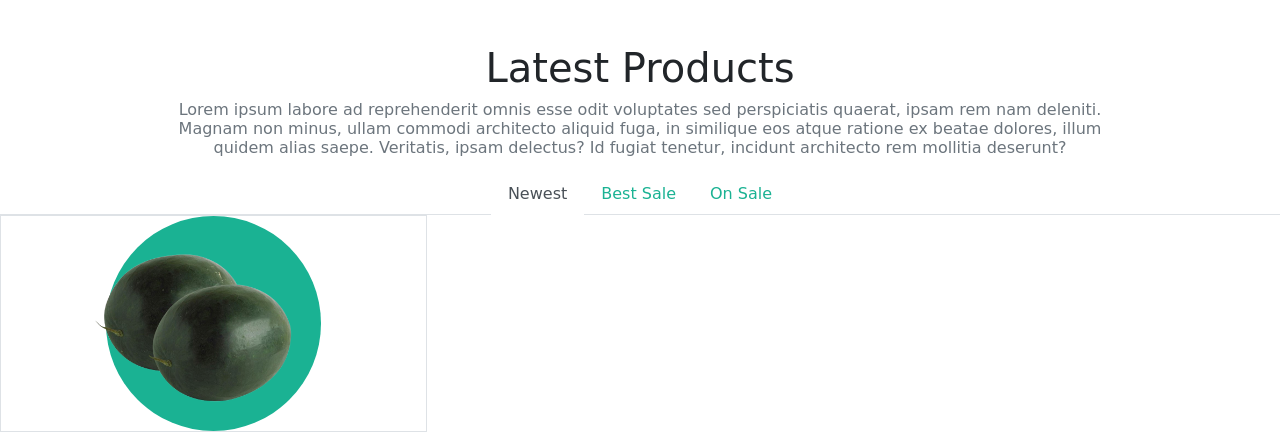
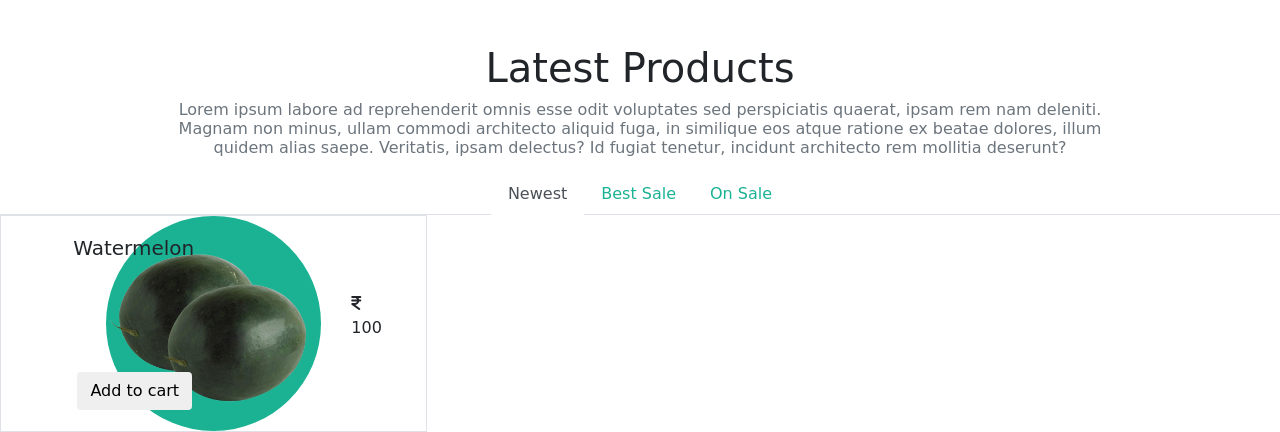
Before and after one commit to DeveloperVishalGupta/vishalVegetables, a PHP site: page / in a window 1280 px wide. Shown: the part 1121-1553 px from the top of the page. Run offline with PHP 8.4, Linux system fonts and the light colour scheme; some libraries are stand-ins or nearby versions; some web fonts are replaced.

Commit message:
changes by vishal

```diff
--- a/css/style.css
+++ b/css/style.css
@@ -197,3 +197,11 @@
    bottom: 10%;
    right: 10%;
 }
+.add_to_card_btn{
+    bottom: 10%;
+    left: 18%;
+}
+.product_name{
+    top: 9%;
+    left: 17%;
+}
--- a/index.html
+++ b/index.html
@@ -11,7 +11,7 @@
 	<link rel="stylesheet" href="./css/style.css">
 
 	<!-- boostrap css link  -->
-	<link rel="stylesheet" href="./boostrap/css/bootstrap.min.css">
+	<!-- <link rel="stylesheet" href="./boostrap/css/bootstrap.min.css"> -->
 	<link rel="stylesheet" href="./boostrap/css/bootstrap.css">
 
 	<!-- animate.js cdn  -->
@@ -154,9 +154,14 @@
 	<div class="tab-pane fade show active" id="Newest_product" role="tabpanel" aria-labelledby="Newest_tab">
 		<div class="row mx-0">
 			<div class="border col-md-4 d-flex justify-content-around">
-				<div class="align-items-center product_view d-flex justify-content-center rounded-circle" style="">
+				<div class="align-items-center product_view d-flex rounded-circle" >
 				<img src="./images/2-watermelon-without-bg.png" id="product_view_img" alt="" class="w-100">
 				<h6 class="product_price"><span><i class="fa-solid fa-indian-rupee-sign"></i></span> 100 / 1kg</h6>
+				<h5 class="position-absolute product_name">Watermelon</h5>
+				<p><span ><i class="fa-solid fa-indian-rupee-sign"></i></span>100</p>
+				<div class="add_to_card_btn position-absolute">
+					<button class="btn ">Add to cart</button>
+				</div>
 				</div>
 			</div>
 		</div>
```
